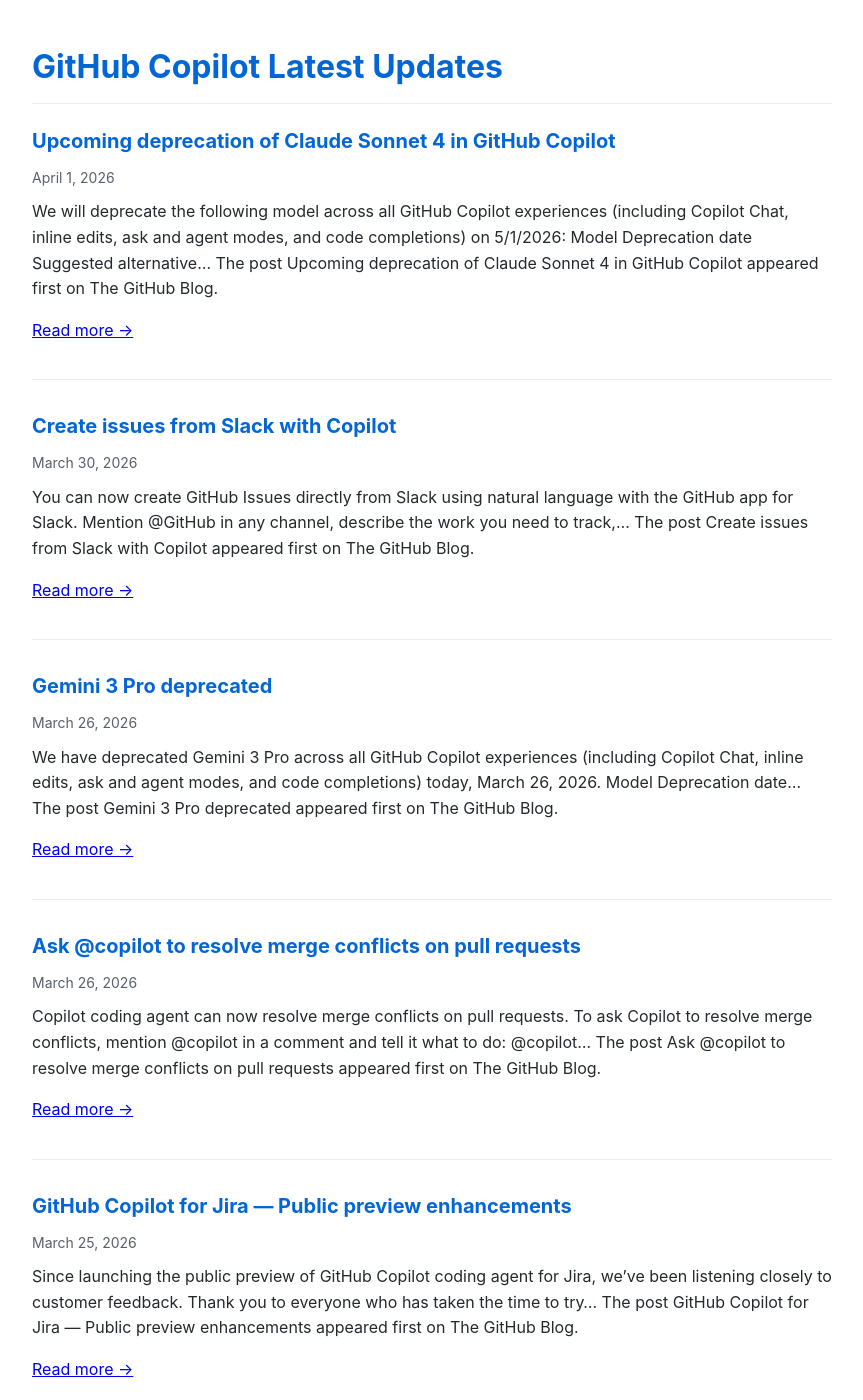
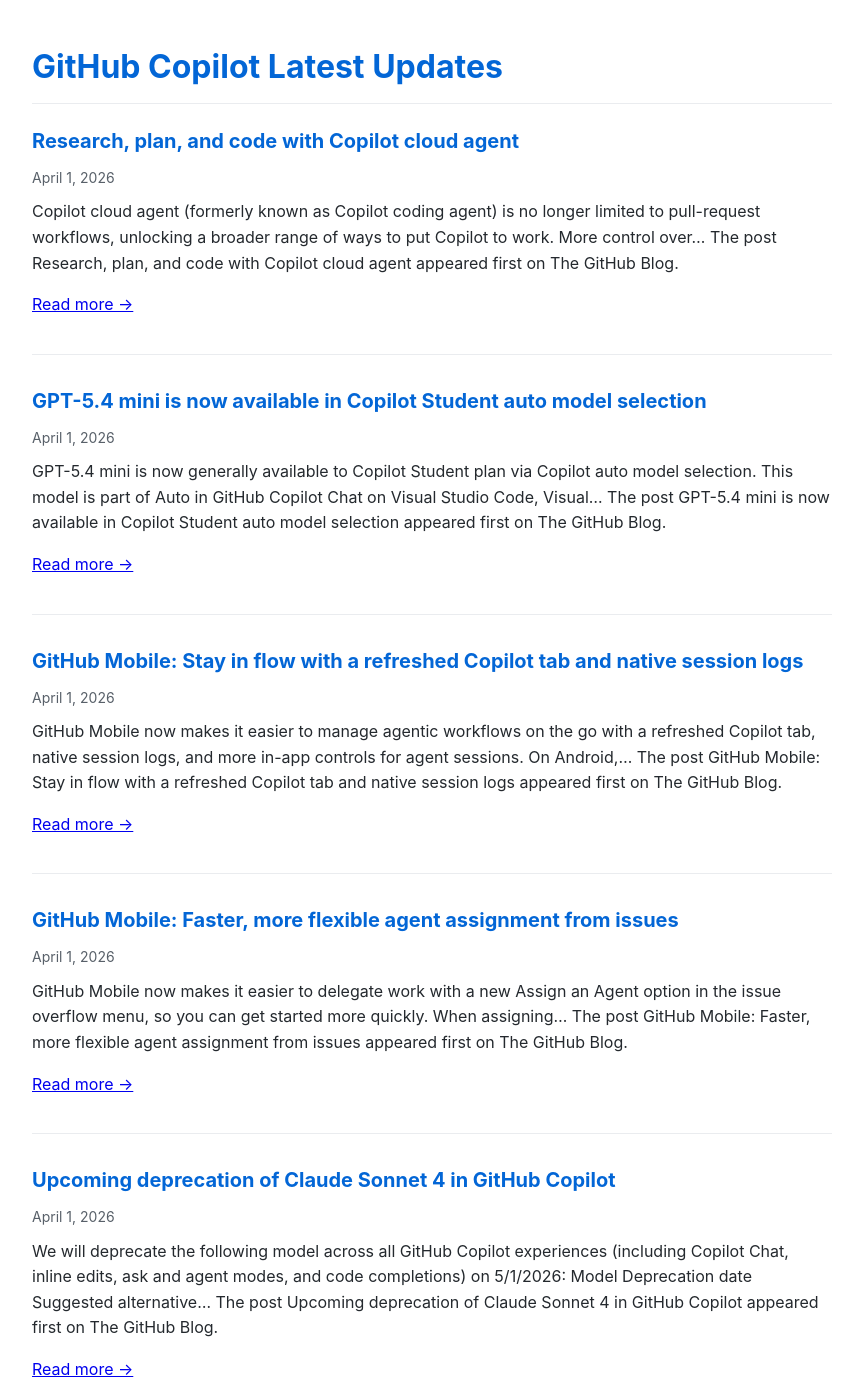
Before and after one commit to Oregand/oregand.github.io, a Jekyll site: the page copilot-feed.html, which Jekyll copies as it is, in a window 1280 px wide and 1400 px high. Shown: the whole window, without its empty margins (208-1071 px from the left). Built offline with Jekyll 4.4.1, drawn with Linux system fonts in a browser that asks for light colours; some of the changed text lies outside the part shown.

Commit message:
Update RSS feed

```diff
--- a/copilot-feed.html
+++ b/copilot-feed.html
@@ -62,6 +62,58 @@
 </head>
 <body>
   <h1>GitHub Copilot Latest Updates</h1>
+
+  <div class="feed-item">
+    <div class="feed-title">
+      <a href="https://github.blog/changelog/2026-04-01-research-plan-and-code-with-copilot-cloud-agent" target="_blank">Research, plan, and code with Copilot cloud agent</a>
+    </div>
+    <div class="feed-date">April 1, 2026</div>
+    <div class="feed-description">
+      Copilot cloud agent (formerly known as Copilot coding agent) is no longer limited to pull-request workflows, unlocking a broader range of ways to put Copilot to work. More control over&#8230;
+The post Research, plan, and code with Copilot cloud agent appeared first on The GitHub Blog.
+
+      <p><a href="https://github.blog/changelog/2026-04-01-research-plan-and-code-with-copilot-cloud-agent" target="_blank">Read more →</a></p>
+    </div>
+  </div>
+
+  <div class="feed-item">
+    <div class="feed-title">
+      <a href="https://github.blog/changelog/2026-04-01-gpt-5-4-mini-is-now-available-in-copilot-student-auto-model-selection" target="_blank">GPT-5.4 mini is now available in Copilot Student auto model selection</a>
+    </div>
+    <div class="feed-date">April 1, 2026</div>
+    <div class="feed-description">
+      GPT-5.4 mini is now generally available to Copilot Student plan via Copilot auto model selection. This model is part of Auto in GitHub Copilot Chat on Visual Studio Code, Visual&#8230;
+The post GPT-5.4 mini is now available in Copilot Student auto model selection appeared first on The GitHub Blog.
+
+      <p><a href="https://github.blog/changelog/2026-04-01-gpt-5-4-mini-is-now-available-in-copilot-student-auto-model-selection" target="_blank">Read more →</a></p>
+    </div>
+  </div>
+
+  <div class="feed-item">
+    <div class="feed-title">
+      <a href="https://github.blog/changelog/2026-04-01-github-mobile-stay-in-flow-with-a-refreshed-copilot-tab-and-native-session-logs" target="_blank">GitHub Mobile: Stay in flow with a refreshed Copilot tab and native session logs</a>
+    </div>
+    <div class="feed-date">April 1, 2026</div>
+    <div class="feed-description">
+      GitHub Mobile now makes it easier to manage agentic workflows on the go with a refreshed Copilot tab, native session logs, and more in-app controls for agent sessions. On Android,&#8230;
+The post GitHub Mobile: Stay in flow with a refreshed Copilot tab and native session logs appeared first on The GitHub Blog.
+
+      <p><a href="https://github.blog/changelog/2026-04-01-github-mobile-stay-in-flow-with-a-refreshed-copilot-tab-and-native-session-logs" target="_blank">Read more →</a></p>
+    </div>
+  </div>
+
+  <div class="feed-item">
+    <div class="feed-title">
+      <a href="https://github.blog/changelog/2026-04-01-github-mobile-faster-more-flexible-agent-assignment-from-issues" target="_blank">GitHub Mobile: Faster, more flexible agent assignment from issues</a>
+    </div>
+    <div class="feed-date">April 1, 2026</div>
+    <div class="feed-description">
+      GitHub Mobile now makes it easier to delegate work with a new Assign an Agent option in the issue overflow menu, so you can get started more quickly. When assigning&#8230;
+The post GitHub Mobile: Faster, more flexible agent assignment from issues appeared first on The GitHub Blog.
+
+      <p><a href="https://github.blog/changelog/2026-04-01-github-mobile-faster-more-flexible-agent-assignment-from-issues" target="_blank">Read more →</a></p>
+    </div>
+  </div>
 
   <div class="feed-item">
     <div class="feed-title">
@@ -141,60 +193,8 @@ The post Updates to our Privacy Statement and Terms of Service: How we use your
     </div>
   </div>
 
-  <div class="feed-item">
-    <div class="feed-title">
-      <a href="https://github.blog/changelog/2026-03-25-copilot-usage-metrics-now-identify-active-copilot-coding-agent-users" target="_blank">Copilot usage metrics now identify active Copilot coding agent users</a>
-    </div>
-    <div class="feed-date">March 25, 2026</div>
-    <div class="feed-description">
-      Copilot usage metrics now indicate which users have Copilot coding agent (CCA) activity. Enterprise and organization admins can identify which users are actively using Copilot coding agent on daily and&#8230;
-The post Copilot usage metrics now identify active Copilot coding agent users appeared first on The GitHub Blog.
-
-      <p><a href="https://github.blog/changelog/2026-03-25-copilot-usage-metrics-now-identify-active-copilot-coding-agent-users" target="_blank">Read more →</a></p>
-    </div>
-  </div>
-
-  <div class="feed-item">
-    <div class="feed-title">
-      <a href="https://github.blog/changelog/2026-03-24-ask-copilot-to-make-changes-to-any-pull-request" target="_blank">Ask @copilot to make changes to a pull request</a>
-    </div>
-    <div class="feed-date">March 24, 2026</div>
-    <div class="feed-description">
-      You can now mention @copilot in pull requests to ask Copilot to make changes. You can ask @copilot to: Fix failing GitHub Actions workflows: @copilot Fix the failing tests Address&#8230;
-The post Ask @copilot to make changes to a pull request appeared first on The GitHub Blog.
-
-      <p><a href="https://github.blog/changelog/2026-03-24-ask-copilot-to-make-changes-to-any-pull-request" target="_blank">Read more →</a></p>
-    </div>
-  </div>
-
-  <div class="feed-item">
-    <div class="feed-title">
-      <a href="https://github.blog/changelog/2026-03-24-manage-copilot-coding-agent-repository-access-via-the-api" target="_blank">Manage Copilot coding agent repository access via the API</a>
-    </div>
-    <div class="feed-date">March 24, 2026</div>
-    <div class="feed-description">
-      Organization owners who want to manage Copilot coding agent access at scale can now do so programmatically with the new Copilot coding agent management REST APIs, available in public preview.&#8230;
-The post Manage Copilot coding agent repository access via the API appeared first on The GitHub Blog.
-
-      <p><a href="https://github.blog/changelog/2026-03-24-manage-copilot-coding-agent-repository-access-via-the-api" target="_blank">Read more →</a></p>
-    </div>
-  </div>
-
-  <div class="feed-item">
-    <div class="feed-title">
-      <a href="https://github.blog/changelog/2026-03-23-gemini-3-1-pro-is-now-available-in-jetbrains-ides-xcode-and-eclipse" target="_blank">Gemini 3.1 Pro is now available in JetBrains IDEs, Xcode, and Eclipse</a>
-    </div>
-    <div class="feed-date">March 23, 2026</div>
-    <div class="feed-description">
-      Gemini 3.1 Pro is available in public preview to Copilot Enterprise, Copilot Business, Copilot Pro, and Copilot Pro+. You&#8217;ll now be able to access the model in GitHub Copilot Chat&#8230;
-The post Gemini 3.1 Pro is now available in JetBrains IDEs, Xcode, and Eclipse appeared first on The GitHub Blog.
-
-      <p><a href="https://github.blog/changelog/2026-03-23-gemini-3-1-pro-is-now-available-in-jetbrains-ides-xcode-and-eclipse" target="_blank">Read more →</a></p>
-    </div>
-  </div>
-
   <div class="update-info">
-    Feed last updated: April 1, 2026 at 12:10 PM
+    Feed last updated: April 2, 2026 at 12:06 AM
   </div>
 </body>
 </html>
```
